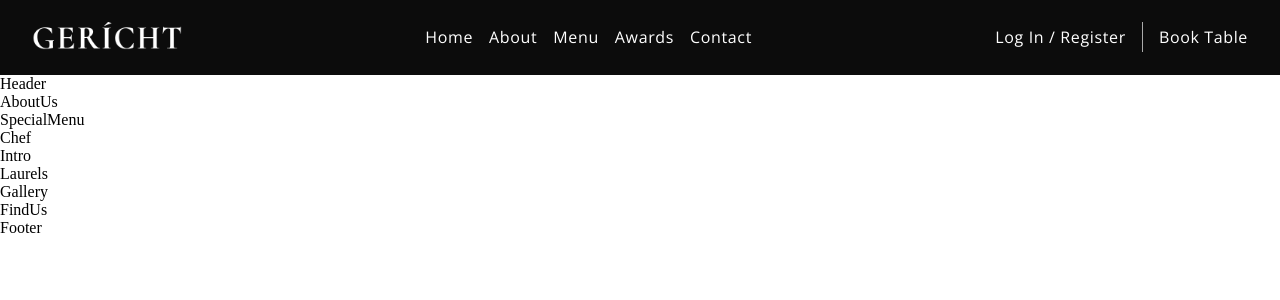
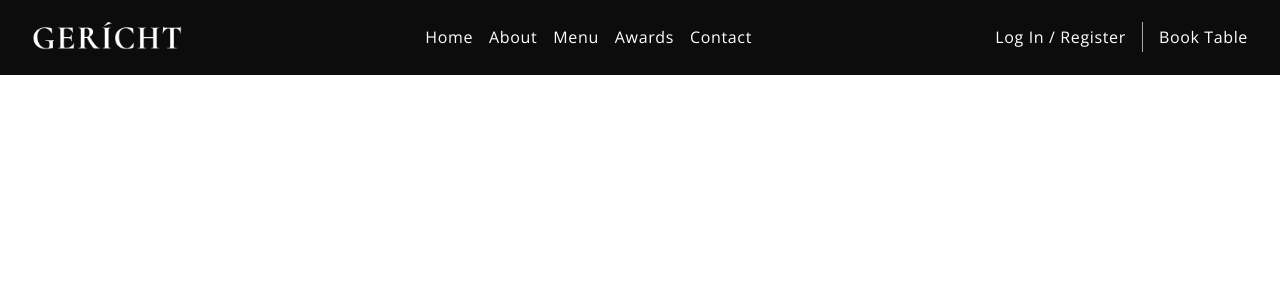
Before and after one commit to RafaelHDSV/Gericht-Restaurant, a React (Vite) app: page / in a window 1280 px wide. Shown: the top 300 px of the page. Built offline with nearby package versions, Linux system fonts and the light colour scheme; a web font is replaced by a local one.

Commit message:
chore: comment out unused components in App.tsx for cleaner code

```diff
--- a/src/App.tsx
+++ b/src/App.tsx
@@ -1,19 +1,10 @@
 import Navbar from './components/Navbar/Navbar'
-import Header from './container/Header/Header'
-import AboutUs from './container/AboutUs/AboutUs'
-import SpecialMenu from './container/Menu/SpecialMenu'
-import Chef from './container/Chef/Chef'
-import Intro from './container/Intro/Intro'
-import Laurels from './container/Laurels/Laurels'
-import Gallery from './container/Gallery/Gallery'
-import FindUs from './container/Findus/FindUs'
-import Footer from './container/Footer/Footer'
 import './App.module.scss'
 
 const App = () => (
   <div>
     <Navbar />
-    <Header />
+    {/* <Header />
     <AboutUs />
     <SpecialMenu />
     <Chef />
@@ -21,7 +12,7 @@ const App = () => (
     <Laurels />
     <Gallery />
     <FindUs />
-    <Footer />
+    <Footer /> */}
   </div>
 )
 
```
